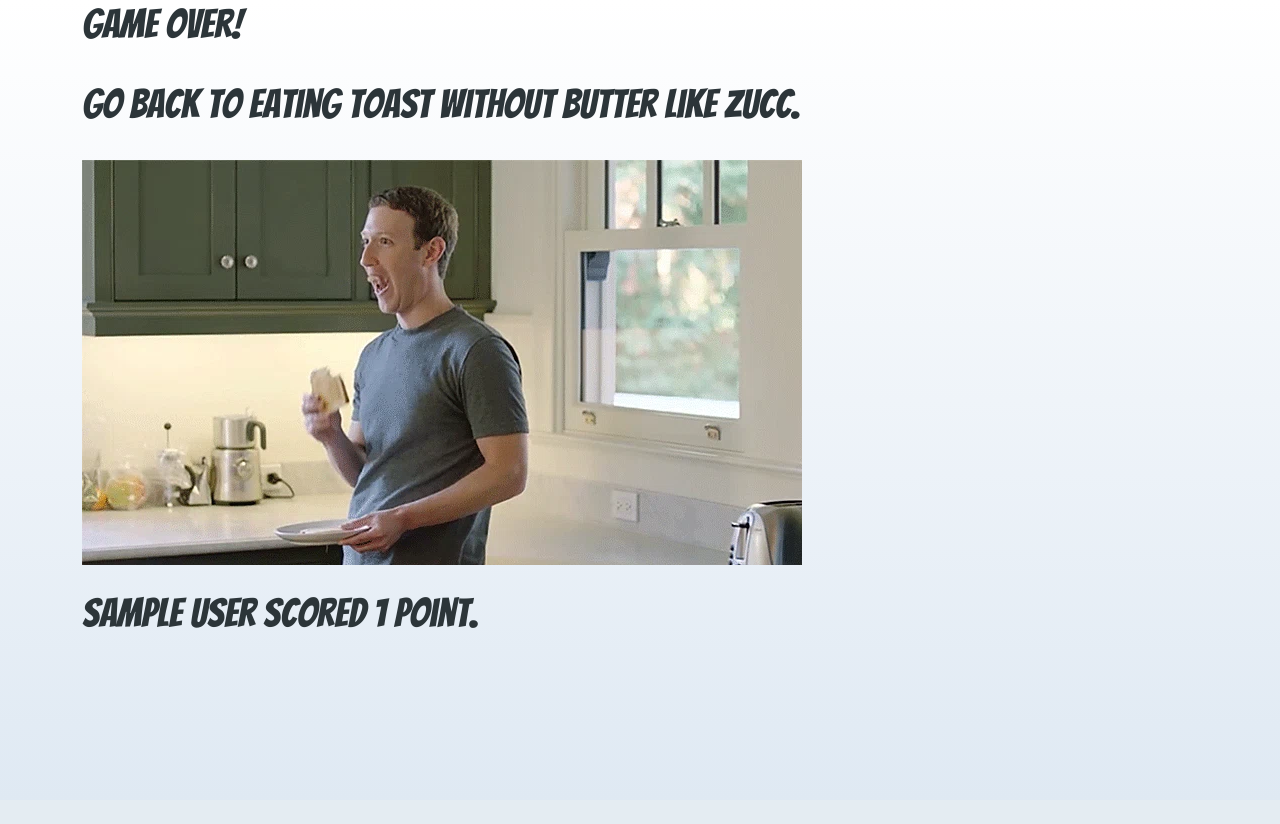
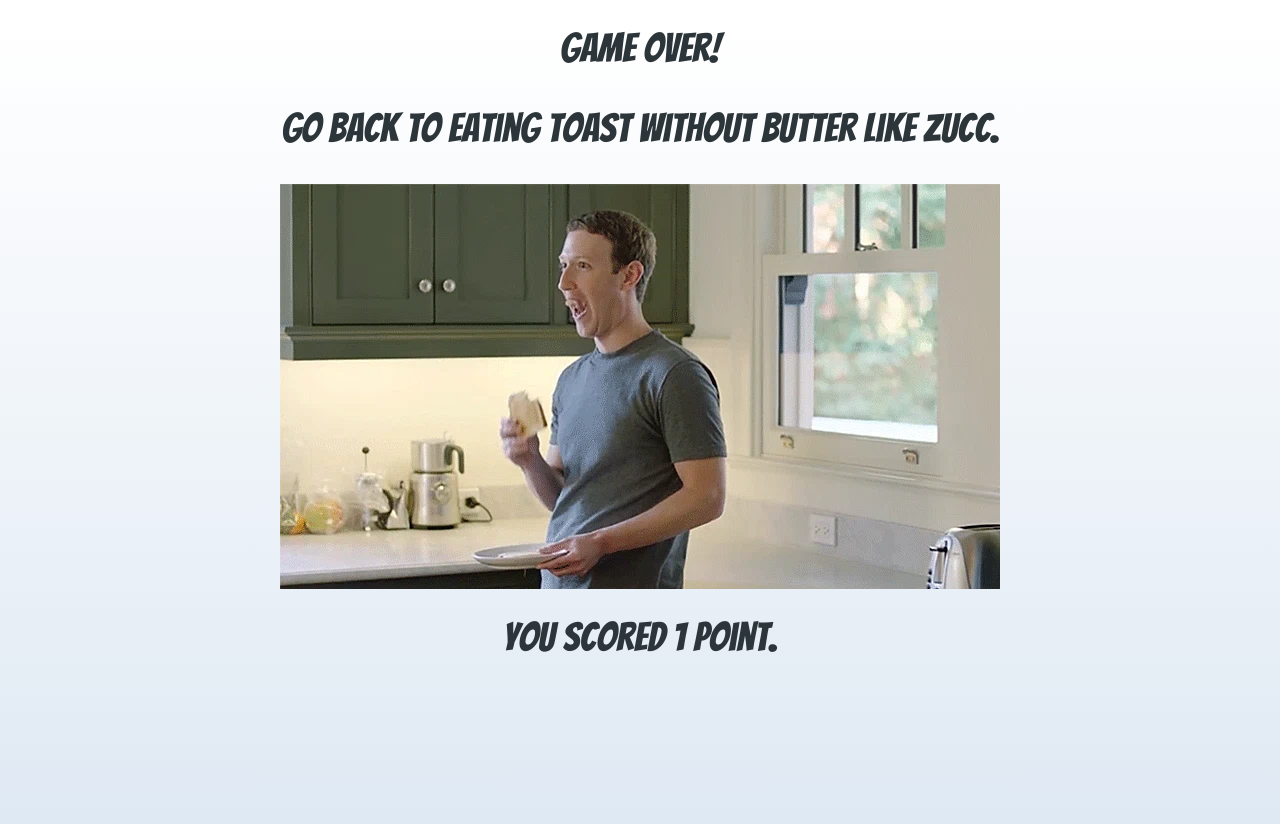
Before and after one commit to JudeMolloy/guess-the-stock, a Flask app: page /game-over in a window 1280 px wide. Before the commit the page ends 628 px from the top, so only its background shows below. Run offline with Flask 2, Linux system fonts and the light colour scheme; the visitor is signed in with stand-in values (Sample User, id 1); parts of the project's set-up code (start-up, migrations or seed data) failed here and were passed over.

Commit message:
Css stuff2

```diff
--- a/app/static/css/styles.css
+++ b/app/static/css/styles.css
@@ -50,6 +50,7 @@ table,
 th,
 td {
   margin: auto;
+  padding: 100px;
   font-size: 40px;
 }
 
--- a/app/templates/game-over.html
+++ b/app/templates/game-over.html
@@ -1,14 +1,14 @@
-{% extends 'base.html' %}
+{% extends 'base.html' %} {% block content %}
 
-{% block content %}
-
-<h1>Game Over!</h1>
-<br>
-<h1>{{ message }}</h1>
-<br>
-<img src="{{ url_for('static', filename='img/') }}{{ img }}">
-<br>
-<br>
-<h1>{{ name }} scored {{ score }} point{{ score|pluralize }}.</h1>
+<div class="text-center mt-4">
+  <h1>Game Over!</h1>
+  <br />
+  <h1>{{ message }}</h1>
+  <br />
+  <img src="{{ url_for('static', filename='img/') }}{{ img }}" />
+  <br />
+  <br />
+  <h1>You scored {{ score }} point{{ score|pluralize }}.</h1>
+</div>
 
 {% endblock %}
```
Also changed, not shown: app/templates/leaderboard.html (deleted).
